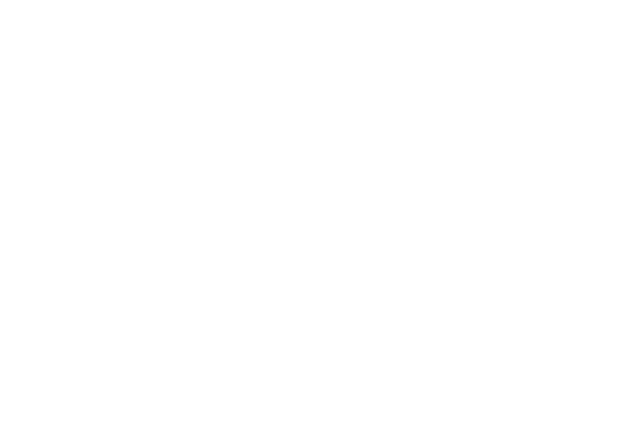
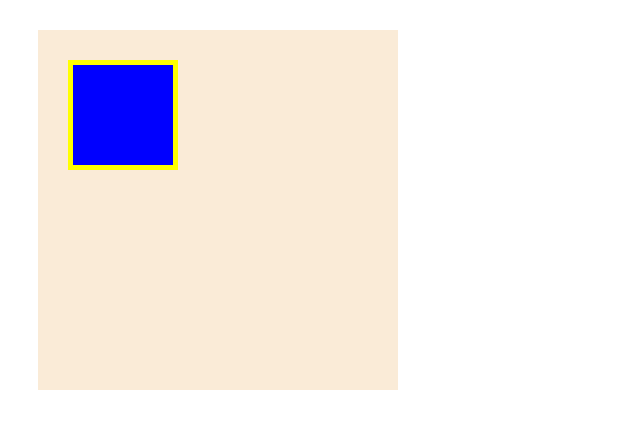
Before and after one commit to osara22/practice, a plain HTML site: page HTML_CSS_practice/1-3/1-3.html in a window 1280 px wide. Shown: the whole page, without its empty margins (0-640 px from the left). Drawn offline with Linux system fonts and the light colour scheme.

Commit message:
[Finish]1-3

```diff
--- a/HTML_CSS_practice/1-3/1-3.css
+++ b/HTML_CSS_practice/1-3/1-3.css
@@ -0,0 +1,14 @@
+.box1 {
+  width: 300px;
+  height: 300px;
+  background-color: antiquewhite;
+  margin: 30px;
+  padding: 30px;
+}
+
+.box2 {
+  width: 100px;
+  height: 100px;
+  background-color: blue;
+  border: 5px solid yellow;
+}
--- a/HTML_CSS_practice/1-3/1-3.html
+++ b/HTML_CSS_practice/1-3/1-3.html
@@ -1,7 +1,17 @@
 <!DOCTYPE html>
 <html lang="ja">
   <head>
+    <meta charset="UTF-8">
+    <link rel="stylesheet" href="1-3.css">
+    <title>HTML&CSS practice 1-3</title>
 
   </head>
 
+  <body>
+    <div class="box1">
+      <div class="box2"></div>
+    </div>
+
+  </body>
+
 </html>
```
